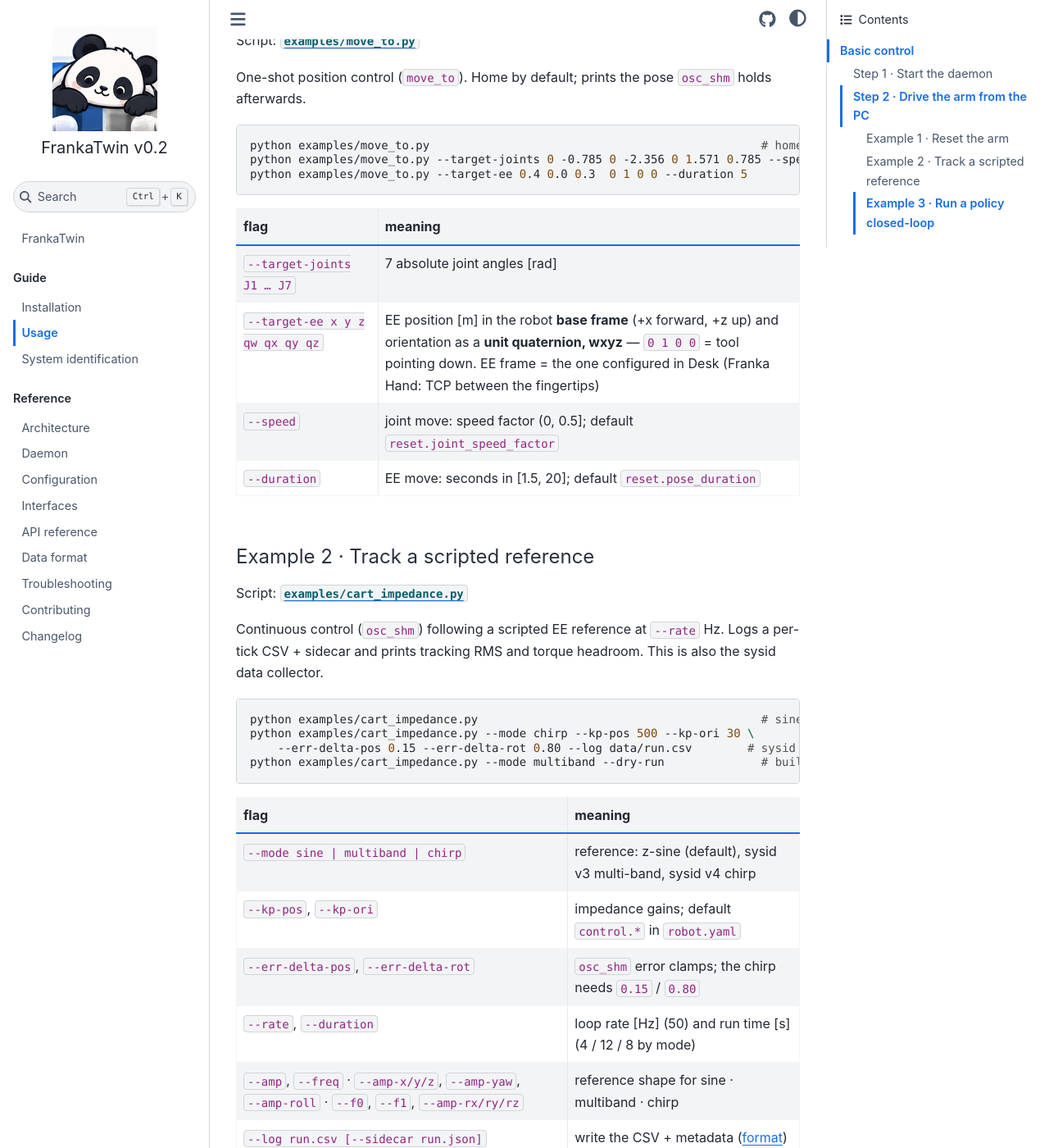
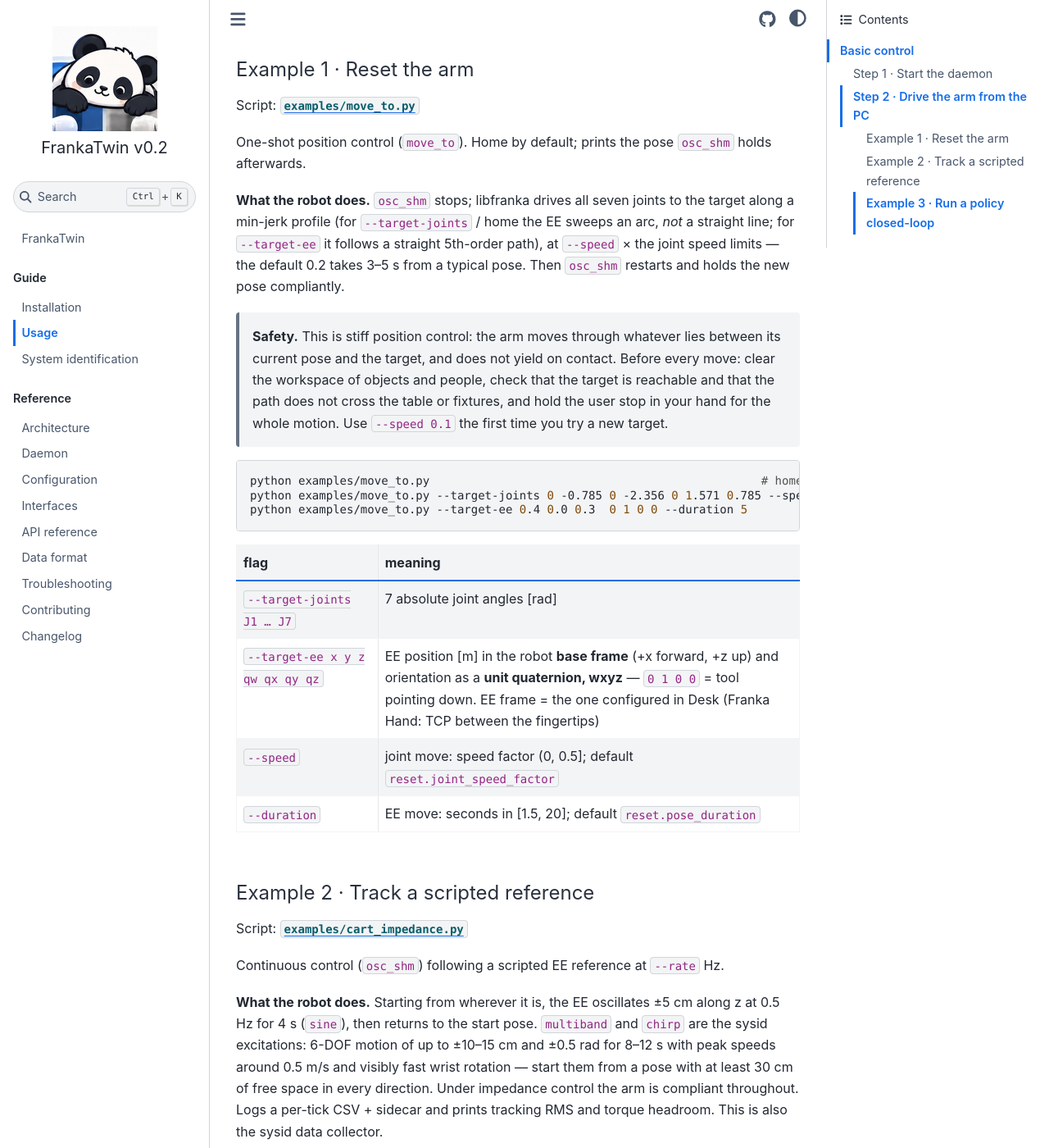
Before and after one commit to tsrobcvai/frankatwin, a Sphinx documentation site: the page built from docs/usage.md, in a window 1280 px wide and 1400 px high, scrolled down 804 px. Shown: the whole window at 82% size. Built offline with Sphinx 7.4.7 and the Sphinx Book theme 1.1.4, drawn with Linux system fonts in a browser that asks for light colours; some of the changed text lies outside the part shown.

Commit message:
docs(usage): each example says what the arm will do; safety note for position control
Co-Authored-By: Claude Fable 5.1 <noreply@anthropic.com>

````diff
--- a/docs/usage.md
+++ b/docs/usage.md
@@ -24,6 +24,9 @@ by line, what it logs while running, how to stop it and when to restart it:
 ### Step 2 · Drive the arm from the PC
 
 <kbd>PC</kbd> — three usage examples, from a one-shot move to a closed-loop policy.
+Each one says what the arm will do before you run it. Examples 2 and 3 run under
+impedance control (the arm is compliant — you can push it and it springs back);
+Example 1 is stiff position control, see its safety note.
 
 #### Example 1 · Reset the arm
 
@@ -31,6 +34,19 @@ Script: [`examples/move_to.py`](https://github.com/tsrobcvai/frankatwin/blob/v0.
 
 One-shot position control (`move_to`). Home by default; prints the pose
 `osc_shm` holds afterwards.
+
+**What the robot does.** `osc_shm` stops; libfranka drives all seven joints to
+the target along a min-jerk profile (for `--target-joints` / home the EE sweeps
+an arc, *not* a straight line; for `--target-ee` it follows a straight 5th-order
+path), at `--speed` × the joint speed limits — the default 0.2 takes 3–5 s from
+a typical pose. Then `osc_shm` restarts and holds the new pose compliantly.
+
+> **Safety.** This is stiff position control: the arm moves through whatever
+> lies between its current pose and the target, and does not yield on contact.
+> Before every move: clear the workspace of objects and people, check that the
+> target is reachable and that the path does not cross the table or fixtures,
+> and hold the user stop in your hand for the whole motion. Use `--speed 0.1`
+> the first time you try a new target.
 
 ```bash
 python examples/move_to.py                                                # home = robot.init_q
@@ -50,6 +66,13 @@ python examples/move_to.py --target-ee 0.4 0.0 0.3  0 1 0 0 --duration 5
 Script: [`examples/cart_impedance.py`](https://github.com/tsrobcvai/frankatwin/blob/v0.2/examples/cart_impedance.py)
 
 Continuous control (`osc_shm`) following a scripted EE reference at `--rate` Hz.
+
+**What the robot does.** Starting from wherever it is, the EE oscillates ±5 cm
+along z at 0.5 Hz for 4 s (`sine`), then returns to the start pose. `multiband`
+and `chirp` are the sysid excitations: 6-DOF motion of up to ±10–15 cm and
+±0.5 rad for 8–12 s with peak speeds around 0.5 m/s and visibly fast wrist
+rotation — start them from a pose with at least 30 cm of free space in every
+direction. Under impedance control the arm is compliant throughout.
 Logs a per-tick CSV + sidecar and prints tracking RMS and torque headroom. This
 is also the sysid data collector.
 
@@ -81,6 +104,12 @@ Modes:
 #### Example 3 · Run a policy closed-loop
 
 Script: [`examples/policy_loop.py`](https://github.com/tsrobcvai/frankatwin/blob/v0.2/examples/policy_loop.py)
+
+**What the robot does.** With the stand-in policy the EE rises 10 cm over 2 s,
+descends 10 cm over the next 2 s, and repeats four times (16 s), then holds
+where it ends. With your own policy it does whatever the actions command — bound
+them with `--pos-scale` / `--rot-scale`, and keep the user stop in hand on the
+first runs.
 
 Continuous control driven by a policy at a fixed rate. Ships with a stand-in
 policy that moves the EE up 10 cm and back down every 4 s for 16 s; swap in
````
